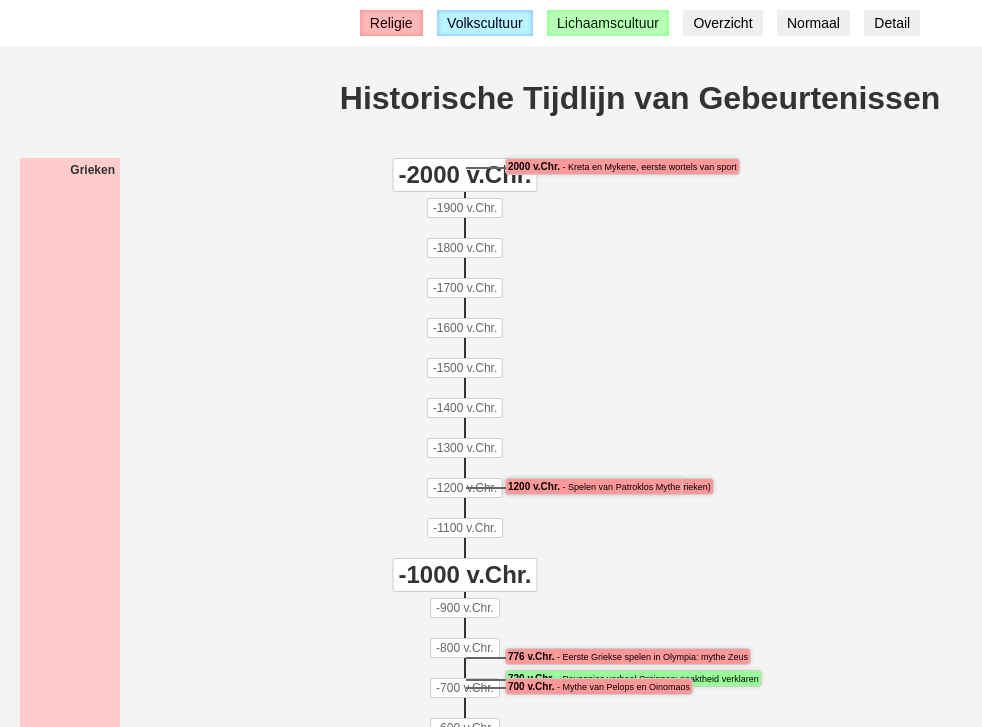
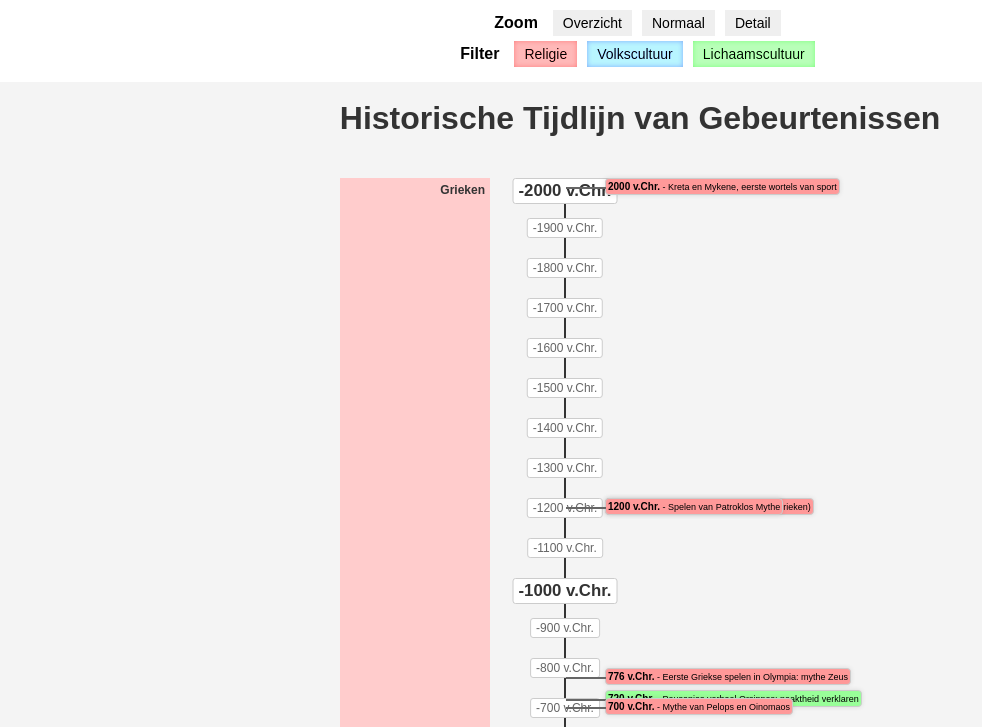
Before and after one commit to boogje/TendensenSportgeschiedenis, a plain HTML site: page index.html in a window 1280 px wide. Shown: the top 727 px of the page, without its empty margins (0-982 px from the left). Drawn offline with Linux system fonts and the light colour scheme.

Commit message:
Update index.html

```diff
--- a/index.html
+++ b/index.html
@@ -17,7 +17,7 @@
         h1 {
             text-align: center;
             color: #333;
-            margin-top: 60px; /* Ruimte voor vaste filterbalk */
+            margin-top: 80px; /* Ruimte voor de twee rijen in de werkbalk */
         }
         #toolbar {
             position: fixed;
@@ -28,6 +28,16 @@
             padding: 10px;
             z-index: 1000;
             text-align: center;
+        }
+        .toolbar-row {
+            display: flex;
+            justify-content: center;
+            align-items: center;
+            margin-bottom: 5px;
+        }
+        .toolbar-label {
+            font-weight: bold;
+            margin-right: 10px;
         }
         .filter-button, .zoom-button {
             padding: 5px 10px;
@@ -46,20 +56,22 @@
         .lichaamscultuur-filter { background-color: #99ff99; }
         .timeline-container {
             position: relative;
+            width: 600px; /* Totale breedte van de tijdlijn */
+            margin: 0 auto; /* Centreer op de pagina */
             flex: 1;
             display: flex;
             margin-top: 20px;
         }
         .eras {
             position: absolute;
-            width: 100px;
+            width: 150px; /* Breedte voor tijdperken */
             left: 0;
             top: 0;
             bottom: 0;
         }
         .era {
             position: absolute;
-            width: 90px;
+            width: 140px; /* Iets smaller dan de container voor padding */
             padding: 5px;
             font-size: 12px;
             color: #333;
@@ -77,9 +89,9 @@
         .hedendaagse-tijd-era { background-color: #ccffff; }
         .timeline {
             position: relative;
-            margin-left: 100px; /* Ruimte voor de tijdperken */
-            margin-right: 450px; /* Breder gemaakt om overlap te voorkomen */
-            flex: 1;
+            margin-left: 150px; /* Ruimte voor de tijdperken */
+            width: 150px; /* Breedte voor de tijdlijn */
+            margin-right: 300px; /* Ruimte voor de items */
         }
         .timeline-line {
             position: absolute;
@@ -93,7 +105,7 @@
         .timeline-item {
             position: absolute;
             width: auto; /* Automatische breedte */
-            max-width: 600px; /* Maximale breedte voor lange teksten */
+            max-width: 300px; /* Beperkt tot de toegewezen 300px voor items */
             padding: 2px;
             border: 1px solid #ccc;
             border-radius: 4px;
@@ -144,22 +156,29 @@
             border: 1px solid #ccc;
             border-radius: 3px;
             z-index: 1;
+            white-space: nowrap; /* Voorkom dat markeringen te breed worden */
         }
         .millennium-marker {
             font-weight: bold;
             color: #333;
-            font-size: 24px;
+            font-size: 16.8px; /* 30% verkleind (was 24px) */
         }
     </style>
 </head>
 <body>
     <div id="toolbar">
-        <button class="filter-button religie-filter active" onclick="toggleMotor('Religie')">Religie</button>
-        <button class="filter-button volkscultuur-filter active" onclick="toggleMotor('Volkscultuur')">Volkscultuur</button>
-        <button class="filter-button lichaamscultuur-filter active" onclick="toggleMotor('Lichaamscultuur')">Lichaamscultuur</button>
-        <button class="zoom-button" onclick="setZoom(2)">Overzicht</button>
-        <button class="zoom-button" onclick="setZoom(4)">Normaal</button>
-        <button class="zoom-button" onclick="setZoom(8)">Detail</button>
+        <div class="toolbar-row">
+            <span class="toolbar-label">Zoom</span>
+            <button class="zoom-button" onclick="setZoom(2)">Overzicht</button>
+            <button class="zoom-button" onclick="setZoom(4)">Normaal</button>
+            <button class="zoom-button" onclick="setZoom(8)">Detail</button>
+        </div>
+        <div class="toolbar-row">
+            <span class="toolbar-label">Filter</span>
+            <button class="filter-button religie-filter active" onclick="toggleMotor('Religie')">Religie</button>
+            <button class="filter-button volkscultuur-filter active" onclick="toggleMotor('Volkscultuur')">Volkscultuur</button>
+            <button class="filter-button lichaamscultuur-filter active" onclick="toggleMotor('Lichaamscultuur')">Lichaamscultuur</button>
+        </div>
     </div>
     <h1>Historische Tijdlijn van Gebeurtenissen</h1>
     <div class="timeline-container">
@@ -241,7 +260,7 @@
                     <p>Verhaal Kallipateira naaktheid</p>
                 </div>
             </div>
-            <div class="timeline-item religie" data-massotor="Religie" data-year="500">
+            <div class="timeline-item religie" data-motor="Religie" data-year="500">
                 <div class="content">
                     <h2>500 n.Chr.</h2>
                     <p>Einde van de Olympische spelen</p>
```
